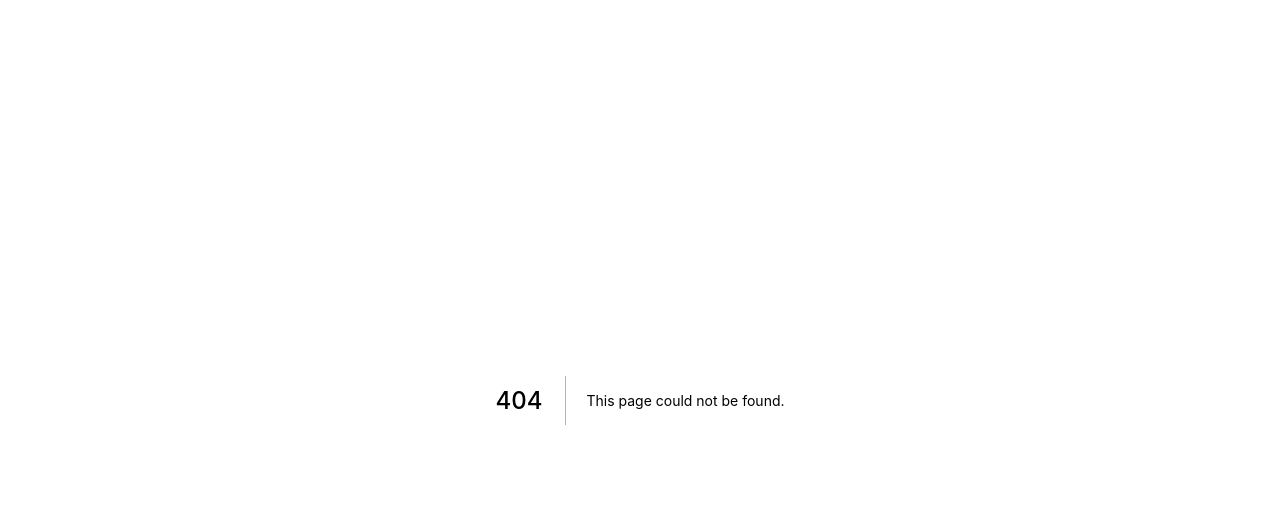
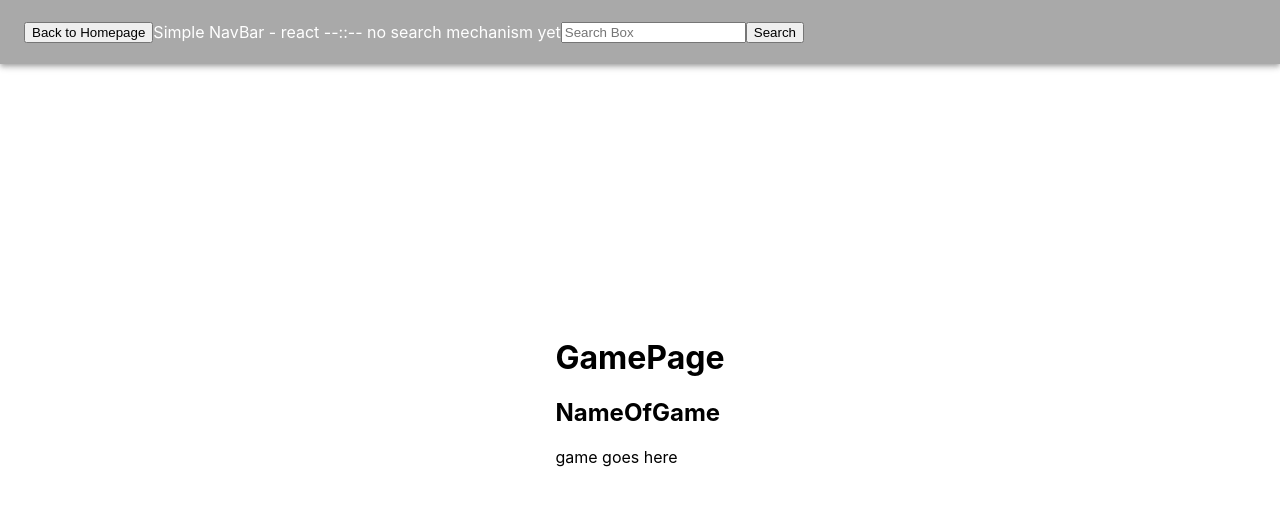
Before and after one commit to MCArth/web-game-site, a Next.js app: page /gamepage in a window 1280 px wide. Before the commit this address had no page. Shown: the top 506 px of the page. Built offline with nearby package versions, Linux system fonts and the light colour scheme.

Commit message:
Added start of basic gamepage. couldn't find old version unfortunately. Also do "npm install @material-ui/core" if we decide to go that route

```diff
--- /dev/null
+++ b/Components/header.js
@@ -0,0 +1,31 @@
+import React from 'react'
+import AppBar from '@material-ui/core/AppBar'
+import Toolbar from '@material-ui/core/Toolbar'
+import Typography from '@material-ui/core/Typography'
+import Link from 'next/link';
+
+function Header() {
+    return(
+        <div>
+        <AppBar className = "Header" position="static" style={{background: '#a9a9a9', position: 'absolute', left: '0px', top: '0px'}}>
+            <Toolbar>
+                <div className="HomeButton">
+                    <button>
+                        <Link href="/">
+                            <a>Back to Homepage</a>
+                        </Link>
+                    </button>
+                </div>
+                <Typography variant="title" color="inherit">
+                Simple NavBar - react --::-- no search mechanism yet
+                </Typography>
+                <div className="SearchBar">
+                    <input placeholder={"Search Box"} />
+                    <button type="submit">Search</button>
+                </div>
+            </Toolbar>
+        </AppBar>
+        </div>
+    )
+}
+export default Header;
--- a/package.json
+++ b/package.json
@@ -8,6 +8,7 @@
     "start": "next start"
   },
   "dependencies": {
+    "@material-ui/core": "^4.11.3",
     "next": "10.1.3",
     "react": "17.0.2",
     "react-dom": "17.0.2"
--- /dev/null
+++ b/pages/gamepage.js
@@ -0,0 +1,26 @@
+import Head from 'next/head'
+import styles from '../styles/Home.module.css'
+import LandingPage from '../Components/LandingPage.js'
+import TopHeader from './../Components/header.js';
+
+export default function Home() {
+  return (
+    <div className={styles.container}>
+      <TopHeader />
+
+      <div className="page-box">
+          <h1>GamePage</h1>
+
+          <div className="game-name">
+            <h2>NameOfGame</h2>
+          </div>
+
+          <div className="game-container">
+              <p>game goes here</p>
+          </div>
+
+      </div>
+
+    </div>
+  )
+}
```
Also changed, not shown: 1 other file (tests, documents, lock files or other folders).
